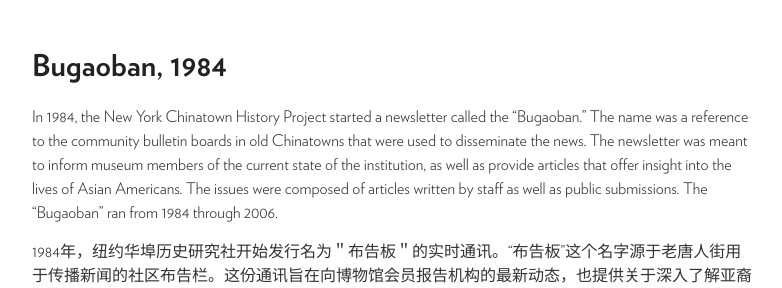
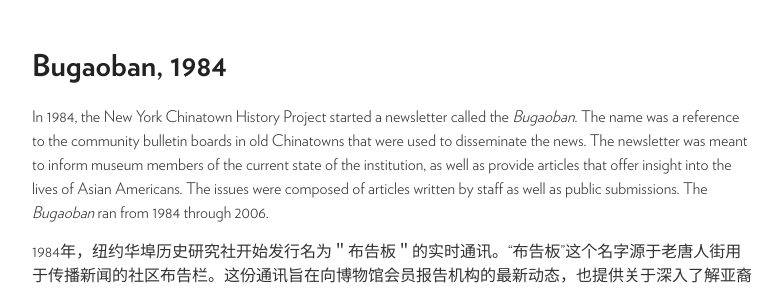
Before and after one commit to moca40/moca40.github.io, a Jekyll site: the page built from _stories/1984-01-01-bugaoban.md, in a window 1280 px wide. Shown: the part 187-475 px from the top of the page, without its empty margins (248-1030 px from the left). Built offline with Jekyll 4.4.1, drawn with Linux system fonts in a browser that asks for light colours.

```diff
--- a/_stories/1984-01-01-bugaoban.md
+++ b/_stories/1984-01-01-bugaoban.md
@@ -20,7 +20,7 @@ slides:
     img: https://user-images.githubusercontent.com/47676628/93404374-0bfa8780-f858-11ea-9d8c-b5c433ccda36.jpg
 ---
 
-In 1984, the New York Chinatown History Project started a newsletter called the “Bugaoban.”  The name was a reference to the community bulletin boards in old Chinatowns that were used to disseminate the news. The newsletter was meant to inform museum members of the current state of the institution, as well as provide articles that offer insight into the lives of Asian Americans. The issues were composed of articles written by staff as well as public submissions. The “Bugaoban” ran from 1984 through 2006.
+In 1984, the New York Chinatown History Project started a newsletter called the *Bugaoban*. The name was a reference to the community bulletin boards in old Chinatowns that were used to disseminate the news. The newsletter was meant to inform museum members of the current state of the institution, as well as provide articles that offer insight into the lives of Asian Americans. The issues were composed of articles written by staff as well as public submissions. The *Bugaoban* ran from 1984 through 2006.
 
 1984年，纽约华埠历史研究社开始发行名为＂布告板＂的实时通讯。“布告板”这个名字源于老唐人街用于传播新闻的社区布告栏。这份通讯旨在向博物馆会员报告机构的最新动态，也提供关于深入了解亚裔美国人生活的文章。这份刊物是由博物馆员工撰稿或社会公众投稿。＂布告板”自1984年发行至2006年。
 
```
